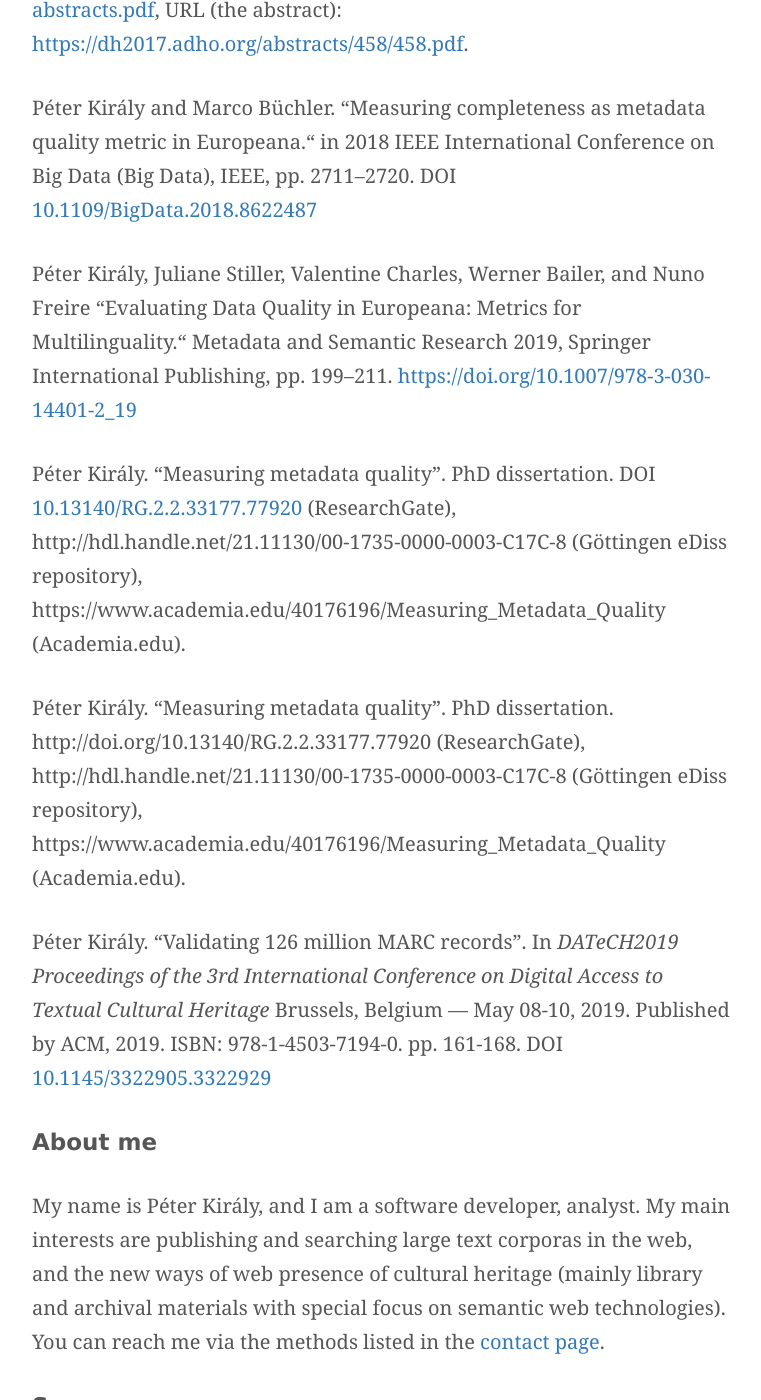
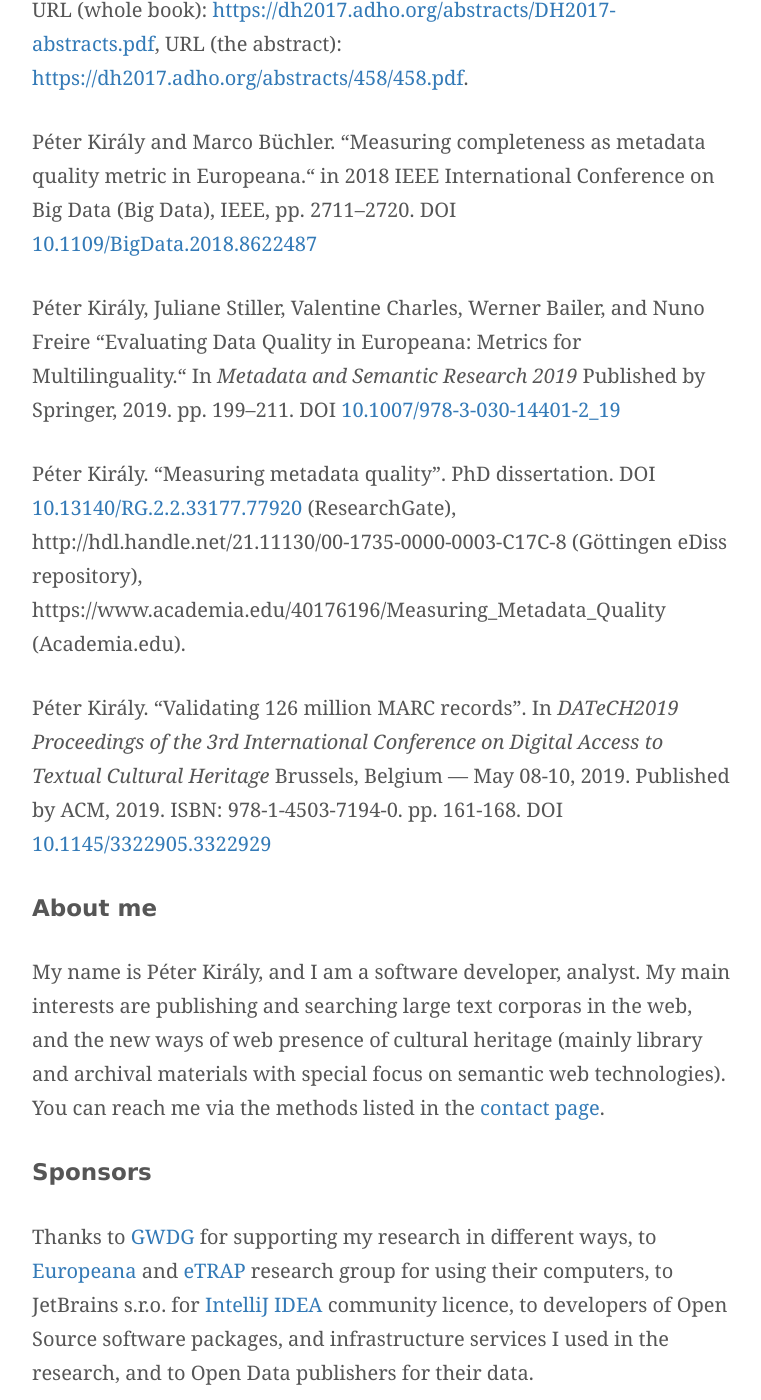
Before and after one commit to pkiraly/pkiraly.github.io, a Jekyll site: the page built from about.md, in a window 1280 px wide and 1400 px high, scrolled down 2634 px. Shown: the whole window, without its empty margins (258-1019 px from the left). Built offline with Jekyll 4.4.1, drawn with Linux system fonts in a browser that asks for light colours; nearby versions of some CDN libraries; some web fonts are replaced; comment, search, counter and statistics services are not loaded; some of the changed text lies outside the part shown.

Commit message:
Update about.md

```diff
--- a/about.md
+++ b/about.md
@@ -36,18 +36,16 @@
 
 Juliane Stiller, and Péter Király. “Multilinguality of Metadata Measuring the Multilingual Degree of Europeana’s Metadata.” In M. Gäde, V. Trkulja, V. Petras (Eds.): *Everything Changes, Everything Stays the Same? Understanding Information Spaces.* Proceedings of the 15th International Symposium of Information Science (ISI 2017), Berlin, 13th—15th March 2017. Glückstadt: Verlag Werner Hülsbusch, pp. 164—176. URL (whole book): [http://isi2017.ib.hu-berlin.de/ISI_17_ONLINE_FINAL.pdf](http://isi2017.ib.hu-berlin.de/ISI_17_ONLINE_FINAL.pdf) (this paper): [https://www.researchgate.net/publication/314879735_Multilinguality_of_Metadata_Measuring_the_Multilingual_Degree_of_Europeana%27s_Metadata](https://www.researchgate.net/publication/314879735_Multilinguality_of_Metadata_Measuring_the_Multilingual_Degree_of_Europeana%27s_Metadata)
 
-Péter Király. “Towards an extensible measurement of metadata quality.” In *Second International Conference on Digital Access to Textual Cultural Heritage.* Conference Proceedings. Göttingen, June 1-2, 2017. Published by ACM. ISBN 978-1-4503-5265-9. pp. 111-115. DOI [10.1145/3078081.3078109](https://doi.org/10.1145/3078081.3078109)
+Péter Király. “Towards an extensible measurement of metadata quality.” In *Second International Conference on Digital Access to Textual Cultural Heritage.* Conference Proceedings. Göttingen, June 1-2, 2017. Published by ACM 2017. ISBN 978-1-4503-5265-9. pp. 111-115. DOI [10.1145/3078081.3078109](https://doi.org/10.1145/3078081.3078109)
 URL: [http://dl.acm.org/citation.cfm?doid=3078081.3078109](http://dl.acm.org/citation.cfm?doid=3078081.3078109)
 
 Péter Király. “Measuring completeness as metadata quality metric in Europeana.” In *Digital Humanities 2017. Conference Abstracts.* McGill University & Université de Montréal, Montréal, Canada, August 8–11, 2017. Prepared by Rhian Lewis and the DH2017 Local Organizers: Cecily Raynor, Dominic Forest, Michael Sinatra and Stéfan Sinclair. pp. 291-293. URL (whole book): [https://dh2017.adho.org/abstracts/DH2017-abstracts.pdf](https://dh2017.adho.org/abstracts/DH2017-abstracts.pdf), URL (the abstract): [https://dh2017.adho.org/abstracts/458/458.pdf](https://dh2017.adho.org/abstracts/458/458.pdf).
 
 Péter Király and Marco Büchler. “Measuring completeness as metadata quality metric in Europeana.“ in 2018 IEEE International Conference on Big Data (Big Data), IEEE, pp. 2711–2720. DOI [10.1109/BigData.2018.8622487](https://doi.org/10.1109/BigData.2018.8622487)
 
-Péter Király, Juliane Stiller, Valentine Charles, Werner Bailer, and Nuno Freire “Evaluating Data Quality in Europeana: Metrics for Multilinguality.“ Metadata and Semantic Research 2019, Springer International Publishing, pp. 199–211. [https://doi.org/10.1007/978-3-030-14401-2_19](https://doi.org/10.1007/978-3-030-14401-2_19)
+Péter Király, Juliane Stiller, Valentine Charles, Werner Bailer, and Nuno Freire “Evaluating Data Quality in Europeana: Metrics for Multilinguality.“ In *Metadata and Semantic Research 2019* Published by Springer, 2019. pp. 199–211. DOI [10.1007/978-3-030-14401-2_19](https://doi.org/10.1007/978-3-030-14401-2_19)
 
 Péter Király. "Measuring metadata quality". PhD dissertation. DOI [10.13140/RG.2.2.33177.77920](http://doi.org/10.13140/RG.2.2.33177.77920) (ResearchGate), http://hdl.handle.net/21.11130/00-1735-0000-0003-C17C-8 (Göttingen eDiss repository), https://www.academia.edu/40176196/Measuring_Metadata_Quality (Academia.edu).
-
-Péter Király. "Measuring metadata quality". PhD dissertation. http://doi.org/10.13140/RG.2.2.33177.77920 (ResearchGate), http://hdl.handle.net/21.11130/00-1735-0000-0003-C17C-8 (Göttingen eDiss repository), https://www.academia.edu/40176196/Measuring_Metadata_Quality (Academia.edu).
 
 Péter Király. "Validating 126 million MARC records". In *DATeCH2019 Proceedings of the 3rd International Conference on Digital Access to Textual Cultural Heritage* Brussels, Belgium — May 08-10, 2019. Published by ACM, 2019. ISBN: 978-1-4503-7194-0. pp. 161-168. DOI [10.1145/3322905.3322929](https://doi.org/10.1145/3322905.3322929)
 
```
